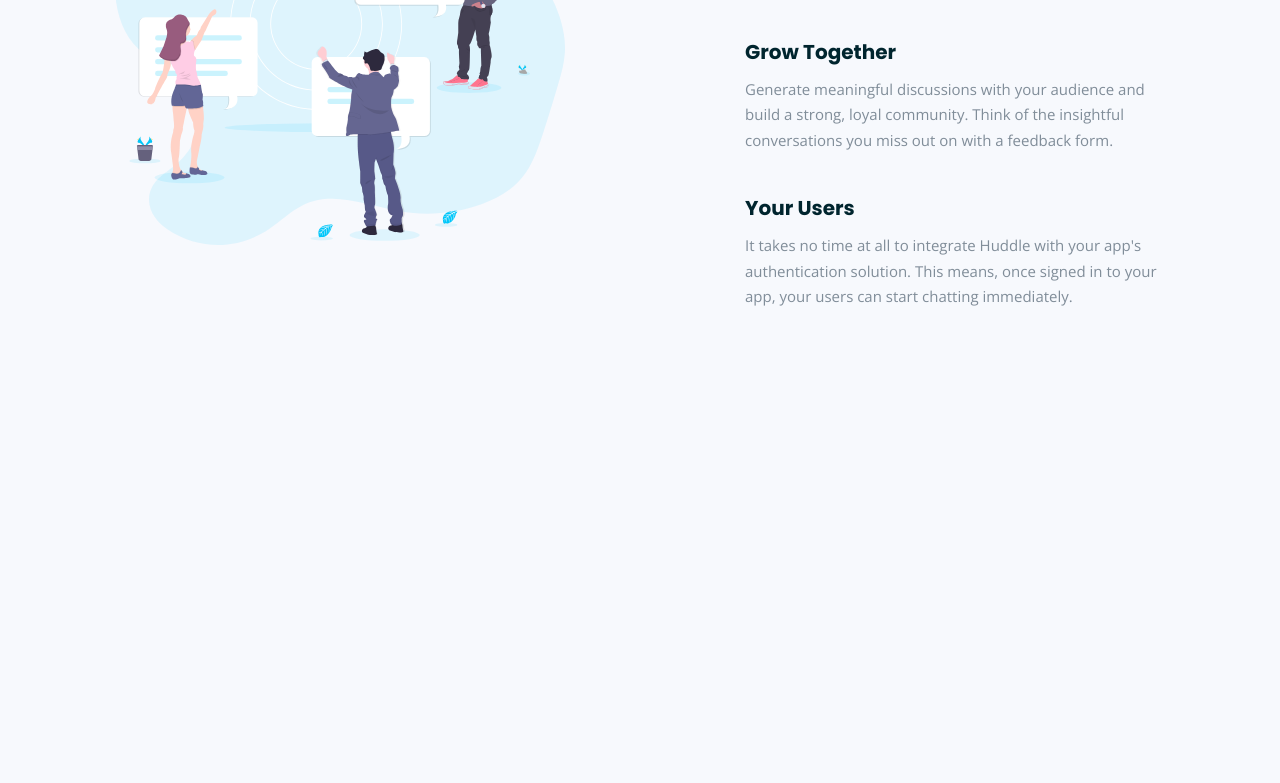
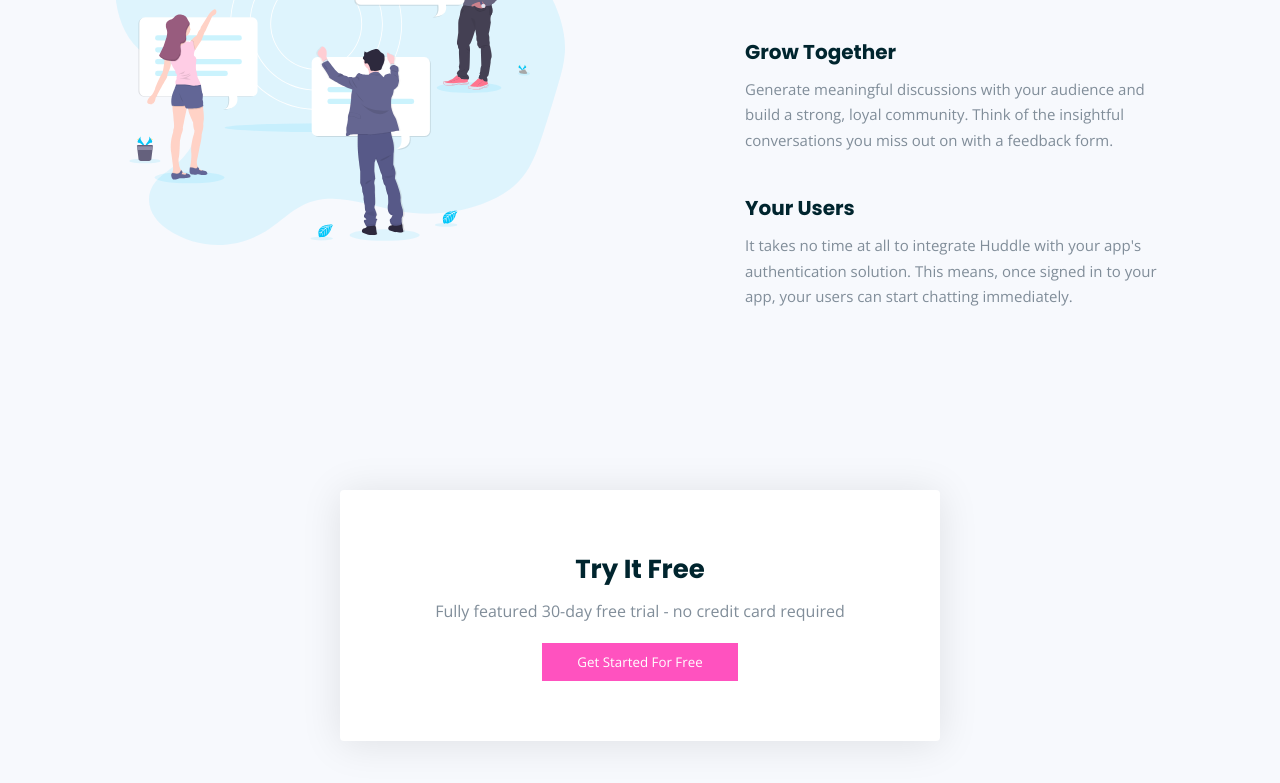
Before and after one commit to developerruhul/huddle-decorative-elements, a website built with Parcel: page src/index.html in a window 1280 px wide. Shown: the part 1167-1950 px from the top of the page. Before the commit the page ends 1717 px from the top, so only its background shows below. Built offline with nearby package versions, Linux system fonts and the light colour scheme.

Commit message:
trial card complete

```diff
--- a/src/index.html
+++ b/src/index.html
@@ -89,5 +89,13 @@
         </article>
       </section>
     </section>
+
+    <section class="trial">
+      <h1 class="trial__title">Try It Free</h1>
+      <p class="trial__description">
+        Fully featured 30-day free trial - no credit card required
+      </p>
+      <button class="trial__cta">Get Started For Free</button>
+    </section>
   </body>
 </html>
--- a/src/styles/_variables.scss
+++ b/src/styles/_variables.scss
@@ -11,3 +11,13 @@ $ntrl-dark-cyan: hsl(192, 100%, 9%);
     @content;
   }
 }
+
+// components
+@mixin btn {
+  padding: 10px 35px;
+  background: $color1;
+  border: 0;
+  border-radius: 4px;
+  color: white;
+  box-shadow: 0 2px 18px -3px $color1;
+}
--- a/src/styles/main.scss
+++ b/src/styles/main.scss
@@ -26,6 +26,14 @@ h1,
 h2,
 h3 {
   font-family: "Poppins", "Open Sans", "sans-serif";
+}
+
+h1 {
+  font-size: 26px;
+}
+
+h2 {
+  font-size: 20px;
 }
 
 // header
@@ -84,7 +92,6 @@ h3 {
 
   &__content {
     &-title {
-      font-size: 26px;
       margin-bottom: 25px;
     }
     &-description {
@@ -93,12 +100,7 @@ h3 {
       margin-bottom: 25px;
     }
     &-cta {
-      padding: 10px 35px;
-      background: $color1;
-      border: 0;
-      border-radius: 4px;
-      color: white;
-      box-shadow: 0 2px 18px -3px $color1;
+      @include btn;
     }
   }
 }
@@ -152,3 +154,44 @@ h3 {
     }
   }
 }
+
+// trial card
+.trial {
+  margin: 100px auto;
+  width: 90%;
+  max-width: 600px;
+  padding: 50px 20px;
+  text-align: center;
+  background: white;
+  box-shadow: 0 3px 40px rgba(0, 0, 0, 0.1);
+  border-radius: 4px;
+
+  @media (min-width: 768px) {
+    padding: 60px 50px;
+  }
+
+  &__title {
+    font-size: 20px;
+    margin-bottom: 10px;
+
+    @media (min-width: 768px) {
+      font-size: 26px;
+    }
+  }
+  &__description {
+    color: $ntrl-gray-blue;
+    font-size: 14px;
+    margin-bottom: 20px;
+
+    @media (min-width: 768px) {
+      font-size: 16px;
+    }
+  }
+
+  &__cta {
+    @include btn;
+
+    box-shadow: none;
+    border-radius: 0;
+  }
+}
```
